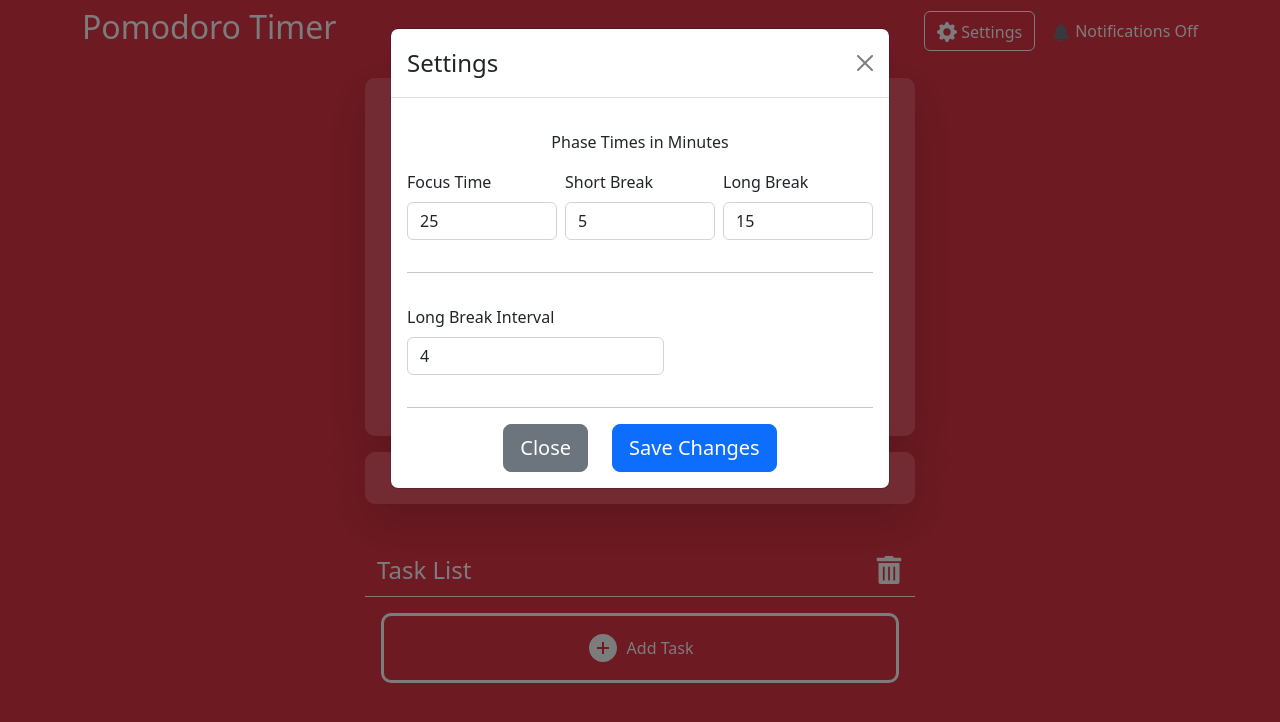
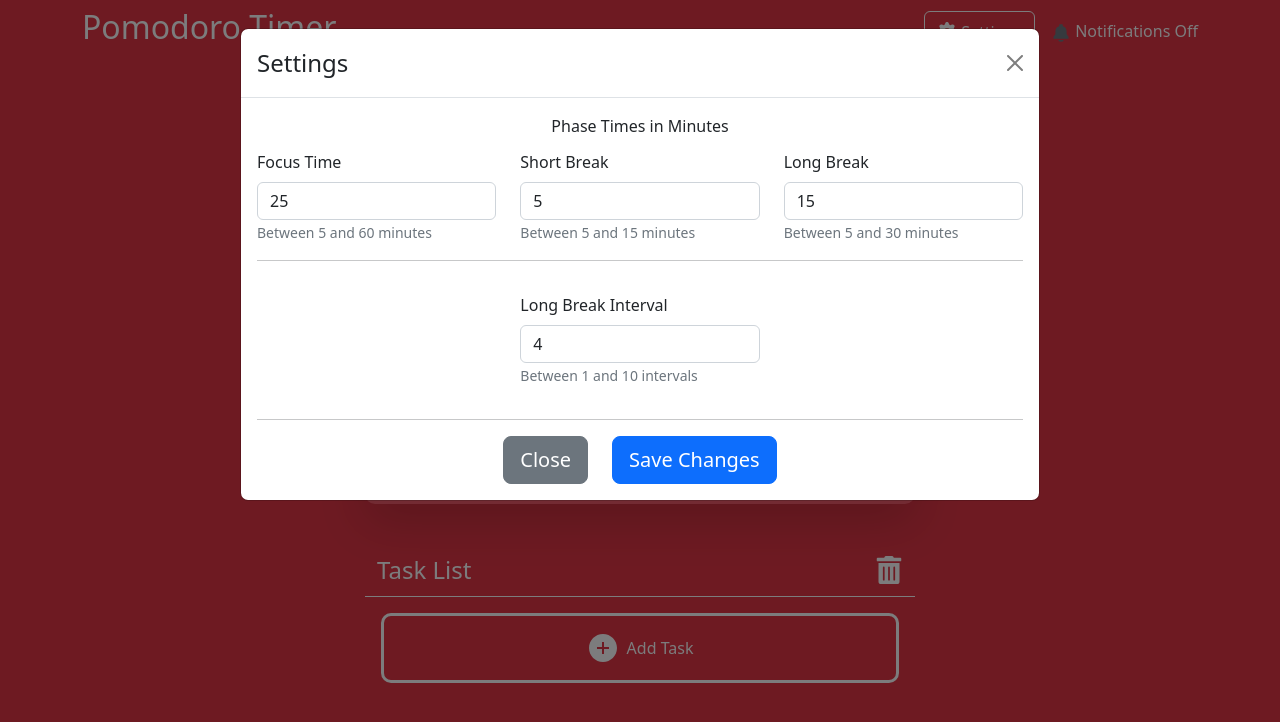
Before and after one commit to JonArryn/pomodoro-timer, a React (Create React App) app: page / in a window 1280 px wide. Both pictures are taken after a click on the button "Settings". Shown: the top 722 px of the page. Built offline with nearby package versions, Linux system fonts and the light colour scheme.

Commit message:
fixed various bugs

```diff
--- a/src/component/AppProvider.jsx
+++ b/src/component/AppProvider.jsx
@@ -2,15 +2,12 @@ import { SettingsProvider } from '../context/SettingsContext';
 import { TimerProvider } from '../context/TimerContext';
 import { NotificationProvider } from '../context/NotificationContext';
 import { SoundProvider } from '../context/SoundContext';
-import { TaskListProvider } from '../context/TaskListContext';
 
 const AppProvider = ({ children }) => (
   <SettingsProvider>
     <NotificationProvider>
       <SoundProvider>
-        <TaskListProvider>
-          <TimerProvider>{children}</TimerProvider>
-        </TaskListProvider>
+        <TimerProvider>{children}</TimerProvider>
       </SoundProvider>
     </NotificationProvider>
   </SettingsProvider>
--- a/src/component/DeletedTaskModal.jsx
+++ b/src/component/DeletedTaskModal.jsx
@@ -39,7 +39,7 @@ function DeletedTaskModal({ showModal, handleCloseModal }) {
                     size='sm'
                     id={task.id}
                     onClick={(event) =>
-                      taskList.UpdateTask(
+                      taskList.updateTask(
                         +event.target.id,
                         TASK_ACTIONS.RESTORE
                       )
--- a/src/component/SettingsModal.jsx
+++ b/src/component/SettingsModal.jsx
@@ -6,7 +6,6 @@ import Button from 'react-bootstrap/Button';
 import Modal from 'react-bootstrap/Modal';
 import Row from 'react-bootstrap/Row';
 import Col from 'react-bootstrap/Col';
-import Stack from 'react-bootstrap/Stack';
 
 // context imports
 import SettingsContext from '../context/SettingsContext';
@@ -17,17 +16,55 @@ import SETTINGS from '../constant/SETTINGS';
 function SettingsModal({ showModal, handleCloseModal }) {
   // settings
   const { currentSettings, handleSettingsChange } = useContext(SettingsContext);
+  const [hasErrors, setHasErrors] = useState({
+    [SETTINGS.FOCUS]: false,
+    [SETTINGS.SHORT_BREAK]: false,
+    [SETTINGS.LONG_BREAK]: false,
+    [SETTINGS.LONG_BREAK_INTERVAL]: false,
+  });
 
   const [newSettings, setNewSettings] = useState({
-    [SETTINGS.FOCUS]: currentSettings.focus,
-    [SETTINGS.SHORT_BREAK]: currentSettings.shortBreak,
-    [SETTINGS.LONG_BREAK]: currentSettings.longBreak,
-    [SETTINGS.LONG_BREAK_INTERVAL]: currentSettings.longBreakInterval,
+    [SETTINGS.FOCUS]: +currentSettings.focus,
+    [SETTINGS.SHORT_BREAK]: +currentSettings.shortBreak,
+    [SETTINGS.LONG_BREAK]: +currentSettings.longBreak,
+    [SETTINGS.LONG_BREAK_INTERVAL]: +currentSettings.longBreakInterval,
   });
-
   // modal
 
   // local functions
+
+  const updateErrors = (field, hasError) => {
+    if (hasError) {
+      setHasErrors((prevErrors) => ({ ...prevErrors, [field]: true }));
+    } else {
+      setHasErrors((prevErrors) => ({ ...prevErrors, [field]: false }));
+    }
+  };
+
+  const validateField = (field, value) => {
+    if (field === SETTINGS.FOCUS) {
+      if (value < 5 || value > 60 || typeof value !== 'number') {
+        updateErrors(field, true);
+      } else {
+        updateErrors(field, false);
+      }
+    }
+    if (field === SETTINGS.SHORT_BREAK) {
+      if (value < 5 || value > 15 || typeof value !== 'number') {
+        updateErrors(field, true);
+      } else updateErrors(field, false);
+    }
+    if (field === SETTINGS.LONG_BREAK) {
+      if (value < 5 || value > 30 || typeof value !== 'number') {
+        updateErrors(field, true);
+      } else updateErrors(field, false);
+    }
+    if (field === SETTINGS.LONG_BREAK_INTERVAL) {
+      if (value < 1 || value > 10 || typeof value !== 'number') {
+        updateErrors(field, true);
+      } else updateErrors(field, false);
+    }
+  };
 
   const handleChange = (event) => {
     setNewSettings((prevSettings) => {
@@ -36,13 +73,14 @@ function SettingsModal({ showModal, handleCloseModal }) {
         [event.target.dataset.field]: +event.target.value,
       };
     });
+    validateField(event.target.dataset.field, +event.target.value);
   };
 
   // component
 
   return (
     <div>
-      <Modal size='md' show={showModal} onHide={handleCloseModal}>
+      <Modal size='lg' show={showModal} onHide={handleCloseModal}>
         <Modal.Header closeButton>
           <Modal.Title>Settings</Modal.Title>
         </Modal.Header>
@@ -53,44 +91,87 @@ function SettingsModal({ showModal, handleCloseModal }) {
               handleSettingsChange(newSettings);
             }}
           >
-            <Row className='py-3 mb-3' style={{ borderRadius: '10px' }}>
-              <div className='text-center mb-3'>Phase Times in Minutes</div>
-              <Stack direction='horizontal' gap={2}>
+            <Row className='mb-1' style={{ borderRadius: '10px' }}>
+              <div className='text-center mb-2'>Phase Times in Minutes</div>
+            </Row>
+            <Row>
+              <Col>
                 <Form.Group>
-                  <Form.Label>Focus Time</Form.Label>
+                  <Form.Label htmlFor='focusMinutes'>Focus Time</Form.Label>
                   <Form.Control
+                    id='focusMinutes'
                     type='number'
-                    placeholder='Focus Minutes'
+                    placeholder='Focus'
                     defaultValue={currentSettings.focus}
                     onChange={handleChange}
                     data-field={SETTINGS.FOCUS}
+                    min='5'
+                    max='60'
                   />
+
+                  <Form.Text
+                    id='focusMinutesValid'
+                    className={`fs-10 ${
+                      hasErrors[SETTINGS.FOCUS] && 'text-danger'
+                    }`}
+                  >
+                    Between 5 and 60 minutes
+                  </Form.Text>
                 </Form.Group>
+              </Col>
+              <Col>
                 <Form.Group>
                   <Form.Label>Short Break</Form.Label>
                   <Form.Control
                     type='number'
-                    placeholder='Short Break Minutes'
+                    placeholder='Short Break'
                     defaultValue={currentSettings.shortBreak}
                     onChange={handleChange}
                     data-field={SETTINGS.SHORT_BREAK}
+                    min='5'
+                    max='15'
                   />
+
+                  <Form.Text
+                    id='focusMinutesValid'
+                    className={`fs-10 ${
+                      hasErrors[SETTINGS.SHORT_BREAK] && 'text-danger'
+                    }`}
+                  >
+                    Between 5 and 15 minutes
+                  </Form.Text>
                 </Form.Group>
+              </Col>
+              <Col>
                 <Form.Group>
                   <Form.Label>Long Break</Form.Label>
                   <Form.Control
                     type='number'
-                    placeholder='Long Break Minutes'
+                    placeholder='Long Break'
                     defaultValue={currentSettings.longBreak}
                     onChange={handleChange}
                     data-field={SETTINGS.LONG_BREAK}
+                    min='5'
+                    max='30'
                   />
+
+                  <Form.Text
+                    id='focusMinutesValid'
+                    className={`fs-10 ${
+                      hasErrors[SETTINGS.LONG_BREAK] && 'text-danger'
+                    }`}
+                  >
+                    Between 5 and 30 minutes
+                  </Form.Text>
                 </Form.Group>
-              </Stack>
+              </Col>
             </Row>
             <hr></hr>
-            <Row className='mb-3 py-3' style={{ borderRadius: '10px' }}>
-              <Col xs='auto'>
+            <Row
+              className='mb-3 py-3 justify-content-center'
+              style={{ borderRadius: '10px' }}
+            >
+              <Col xs={4}>
                 <Form.Group>
                   <Form.Label>Long Break Interval</Form.Label>
                   <Form.Control
@@ -99,7 +180,18 @@ function SettingsModal({ showModal, handleCloseModal }) {
                     defaultValue={currentSettings.longBreakInterval}
                     onChange={handleChange}
                     data-field={SETTINGS.LONG_BREAK_INTERVAL}
+                    min='1'
+                    max='10'
                   />
+
+                  <Form.Text
+                    id='focusMinutesValid'
+                    className={`fs-10 ${
+                      hasErrors[SETTINGS.LONG_BREAK_INTERVAL] && 'text-danger'
+                    }`}
+                  >
+                    Between 1 and 10 intervals
+                  </Form.Text>
                 </Form.Group>
               </Col>
             </Row>
@@ -120,6 +212,9 @@ function SettingsModal({ showModal, handleCloseModal }) {
                   variant='primary'
                   onClick={handleCloseModal}
                   type='submit'
+                  disabled={
+                    !Object.values(hasErrors).every((value) => value === false)
+                  }
                 >
                   Save Changes
                 </Button>
--- a/src/component/TaskEditor.jsx
+++ b/src/component/TaskEditor.jsx
@@ -12,6 +12,10 @@ import Button from 'react-bootstrap/Button';
 
 // context imports
 import TaskListContext from '../context/TaskListContext';
+
+// // // // BUGS
+// // pressing enter on a task refreshes page
+// maybe handle onSubmit rather than click?
 
 function TaskEditor({ task }) {
   // contexts
@@ -37,7 +41,7 @@ function TaskEditor({ task }) {
               <Form.Group>
                 <Form.Label>What's On Your List?</Form.Label>
                 <Form.Control
-                  as='textarea'
+                  type='text'
                   rows={1}
                   placeholder='Enter Task Info...'
                   value={taskText}
@@ -52,6 +56,7 @@ function TaskEditor({ task }) {
                 variant='primary'
                 size='sm'
                 onClick={() => taskList.saveTask(task.id, taskText)}
+                disabled={!taskText}
               >
                 Save
               </Button>
--- a/src/component/TaskItem.jsx
+++ b/src/component/TaskItem.jsx
@@ -36,7 +36,9 @@ function TaskItem({ task }) {
               task.isComplete && 'task-complete'
             }`}
           >
-            <span className={`align-middle text-dark fs-6 `}>{task.text}</span>
+            <span className={`align-middle text-dark fs-6 text-break`}>
+              {task.text}
+            </span>
           </Col>
 
           <Col xs={3}>
--- a/src/component/Timer.jsx
+++ b/src/component/Timer.jsx
@@ -68,9 +68,7 @@ function Timer() {
             <Button
               variant='outline-light'
               style={{ border: 'none' }}
-              className={
-                timer.checkLongBreakPhase === SETTINGS.LONG_BREAK && 'active'
-              }
+              className={timer.checkLongBreakPhase() && 'active'}
               onClick={() =>
                 timer.manualPhaseChange(ACTIONS.CHANGE, SETTINGS.LONG_BREAK)
               }
--- a/src/hook/useTaskList.js
+++ b/src/hook/useTaskList.js
@@ -1,11 +1,20 @@
 // // // // TODO // // // //
 // implement dragging
+
+// // // // BUGS
+// // cancelling a new task creates a blank one
+// don't add blank task to array, instead show the task editor form
+// by doing this i need to find a way to create a task model
+// by re-working addTask, I potentially lose the object template for tasks
+// use classes?
+// what about creating a separate function for new tasks
 
 import { useState } from 'react';
 
 export const useTaskList = () => {
   // state
   const [tasks, setTasks] = useState([]);
+  const [showNewTaskForm, setShowNewTaskForm] = useState(false);
 
   // handlers
   const addTask = () => {
@@ -29,6 +38,9 @@ export const useTaskList = () => {
   const updateTask = (taskId, TASK_ACTION) => {
     const updatedTasks = tasks.map((task) => {
       if (task.id === taskId) {
+        if (task.isNew) {
+          setShowNewTaskForm(false);
+        }
         return { ...task, ...TASK_ACTION };
       } else return task;
     });
@@ -39,14 +51,23 @@ export const useTaskList = () => {
   const saveTask = (taskId, taskText) => {
     const updatedTasks = tasks.map((task) => {
       if (task.id === taskId) {
+        if (task.isNew) {
+          setShowNewTaskForm(false);
+        }
         return { ...task, isEdit: false, text: taskText, isNew: false };
       } else return task;
     });
     setTasks(updatedTasks);
   };
 
+  const openTaskForm = () => {
+    setShowNewTaskForm(true);
+  };
+
   return {
     tasks,
+    showNewTaskForm,
+    openTaskForm,
     addTask,
     saveTask,
     updateTask,
--- a/src/page/Home.jsx
+++ b/src/page/Home.jsx
@@ -6,8 +6,8 @@ import React from 'react';
 import Timer from '../component/Timer';
 import TaskList from '../component/TaskList';
 
-// hooks
-// none yet
+// context
+import { TaskListProvider } from '../context/TaskListContext';
 
 // // // TODO
 // // current task(s)
@@ -29,7 +29,9 @@ function Home() {
   return (
     <>
       <Timer />
-      <TaskList />
+      <TaskListProvider>
+        <TaskList />
+      </TaskListProvider>
     </>
   );
 }
```
